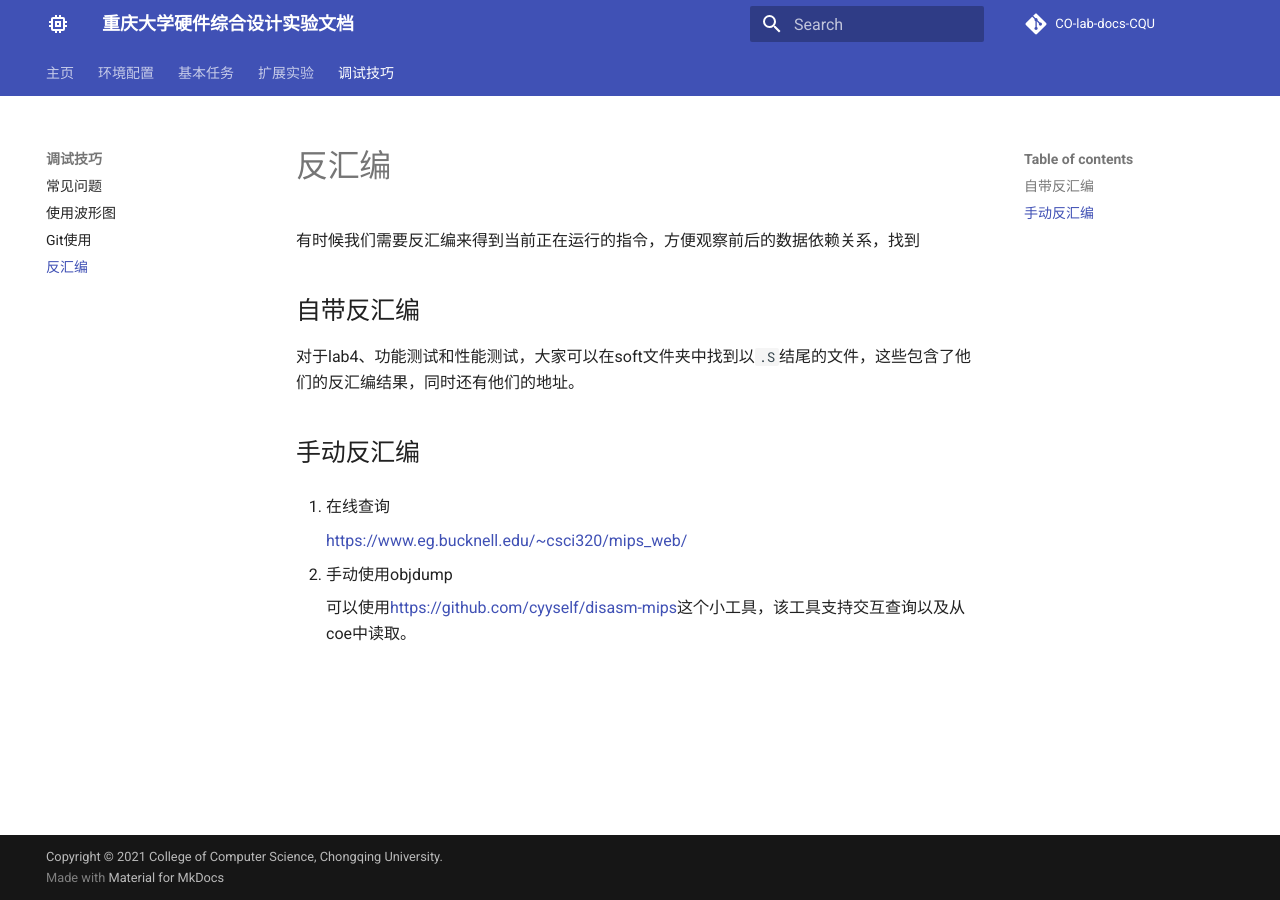
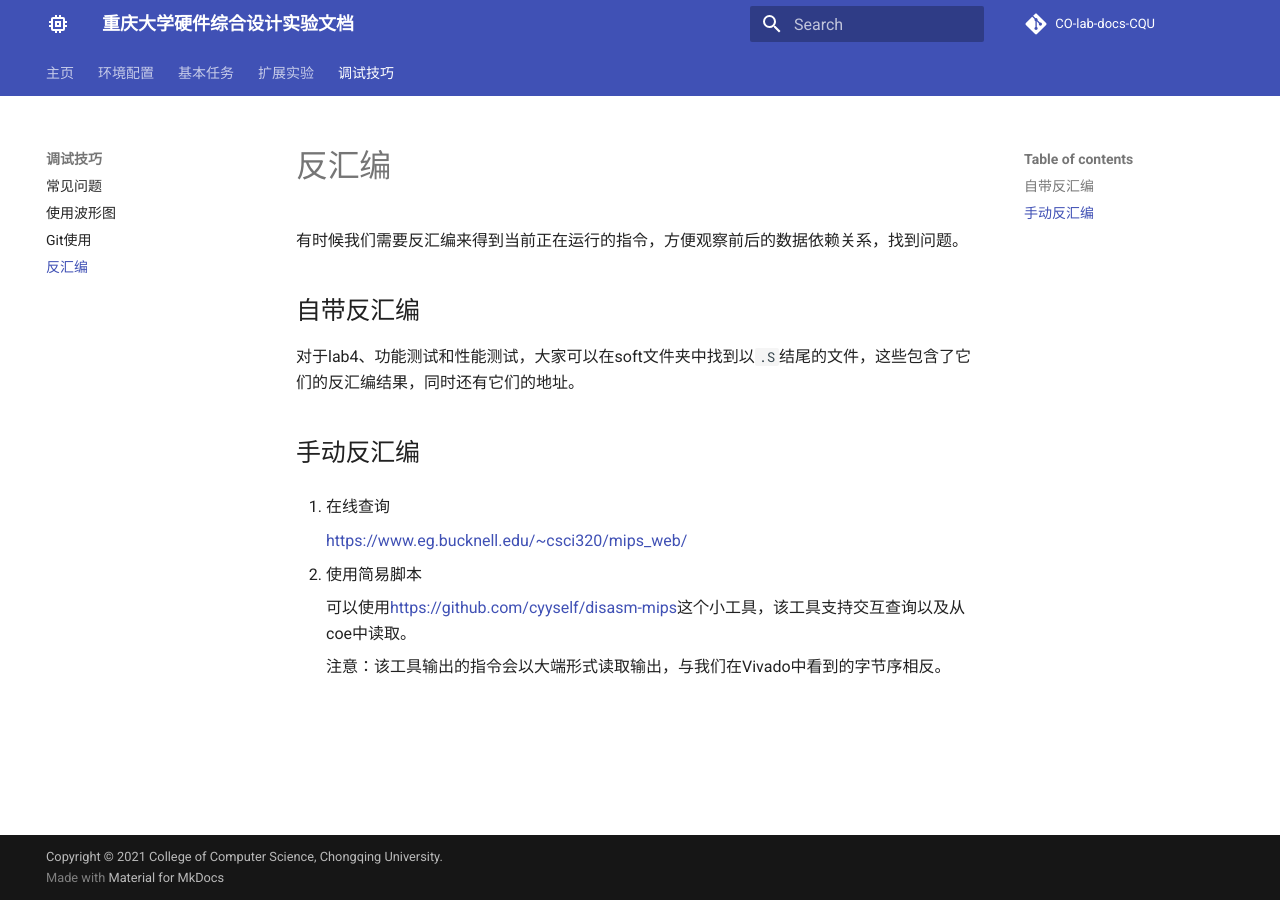
Before and after one commit to CQU-CS-LABs/CO-lab-docs-CQU, an MkDocs documentation site: the page built from docs/tips/disasm.md, in a window 1280 px wide. Built offline with MkDocs 1.6.1 and Material for MkDocs 9.7.7, drawn with Linux system fonts in a browser that asks for light colours; comment, search, counter and statistics services are not loaded.

Commit message:
Update disasm.md

```diff
--- a/docs/tips/disasm.md
+++ b/docs/tips/disasm.md
@@ -1,10 +1,10 @@
 # 反汇编
 
-有时候我们需要反汇编来得到当前正在运行的指令，方便观察前后的数据依赖关系，找到
+有时候我们需要反汇编来得到当前正在运行的指令，方便观察前后的数据依赖关系，找到问题。
 
 ## 自带反汇编
 
-对于lab4、功能测试和性能测试，大家可以在soft文件夹中找到以`.S`结尾的文件，这些包含了他们的反汇编结果，同时还有他们的地址。
+对于lab4、功能测试和性能测试，大家可以在soft文件夹中找到以`.S`结尾的文件，这些包含了它们的反汇编结果，同时还有它们的地址。
 
 ## 手动反汇编
 
@@ -12,6 +12,8 @@
 
     [https://www.eg.bucknell.edu/~csci320/mips_web/](https://www.eg.bucknell.edu/~csci320/mips_web/)
 
-2. 手动使用objdump
+2. 使用简易脚本
 
     可以使用[https://github.com/cyyself/disasm-mips](https://github.com/cyyself/disasm-mips)这个小工具，该工具支持交互查询以及从coe中读取。
+
+    注意：该工具输出的指令会以大端形式读取输出，与我们在Vivado中看到的字节序相反。
```
